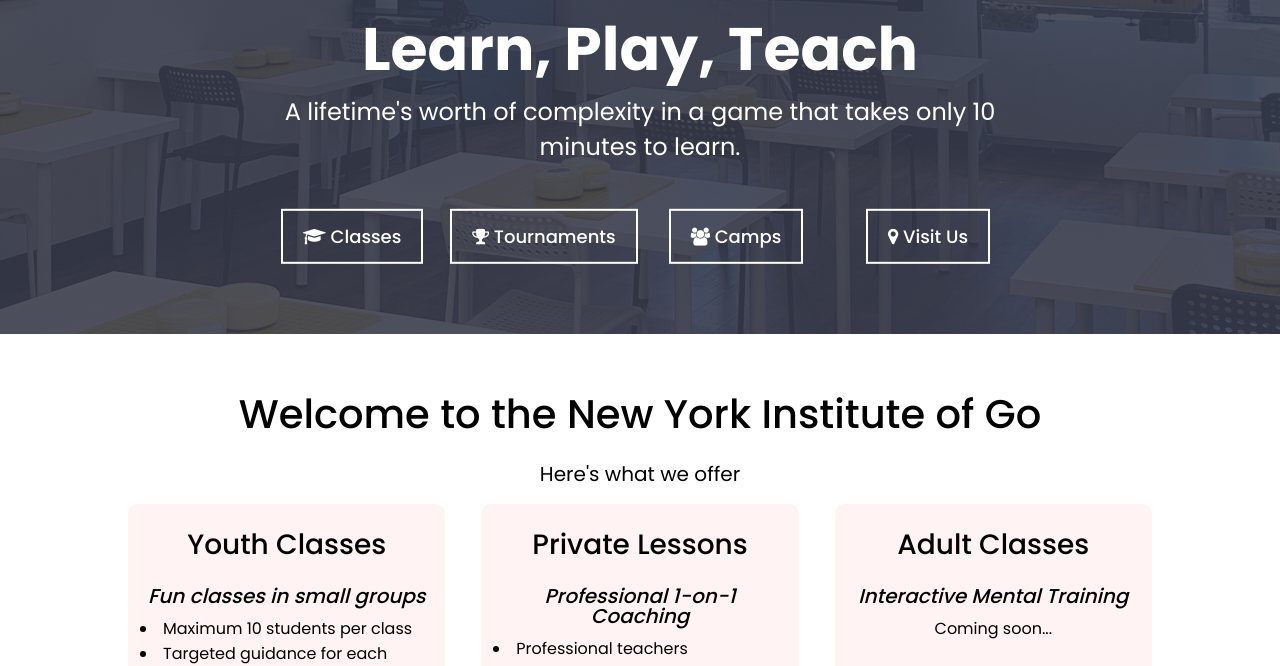
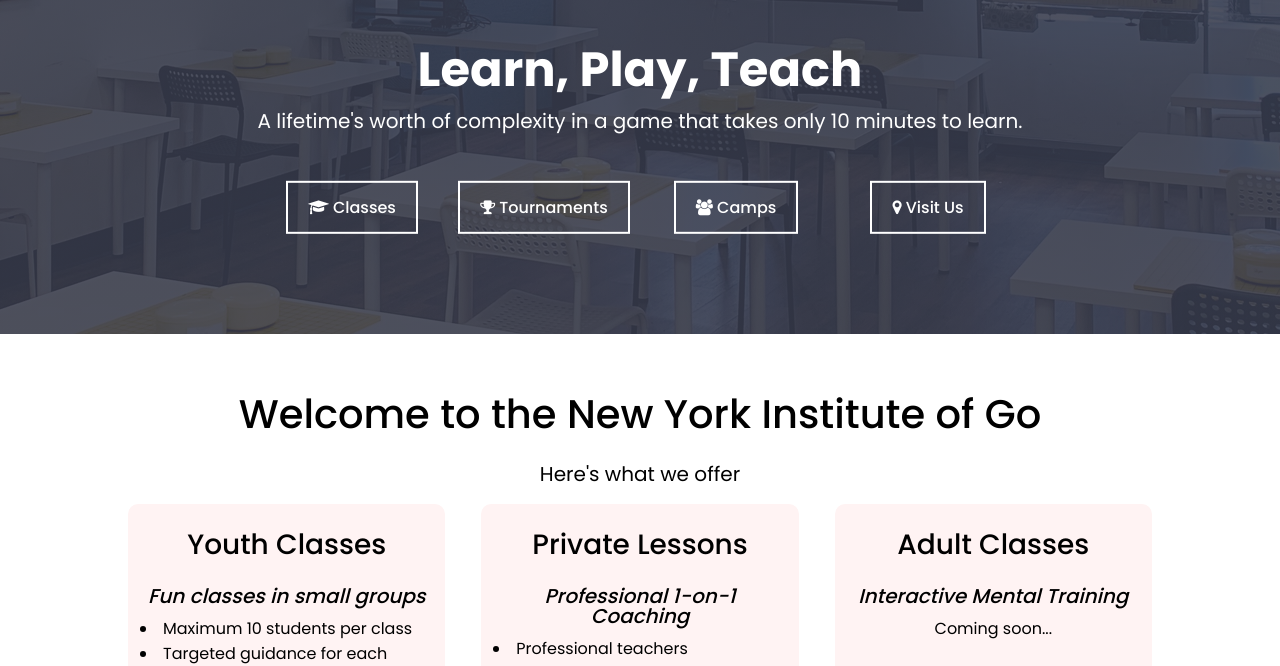
Before and after one commit to New-York-Institute-of-Go/nyig.github.io, a plain HTML site: page index.html in a window 1280 px wide. Shown: the part 66-732 px from the top of the page. Drawn offline with Linux system fonts and the light colour scheme.

Commit message:
camp typo and front style

```diff
--- a/style.css
+++ b/style.css
@@ -96,7 +96,7 @@ nav{
 }
 
 .text-box h1{
-    font-size: 60px;
+    font-size: 3rem;
 }
 
 .text-box .med-text{
@@ -104,7 +104,7 @@ nav{
 }
 
 .text-box .large-text{
-    font-size: 24px;
+    font-size: 1.25rem;
 }
 
 .hero-btn{
@@ -114,7 +114,7 @@ nav{
     color: #fff;
     border: 2px solid #fff;
     padding: 12px 20px;
-    font-size: 18px;
+    font-size: 1rem;
     background: transparent;
     position: relative;
     cursor: pointer;
```
Also changed, not shown: camps.html (+1 -1 lines).
